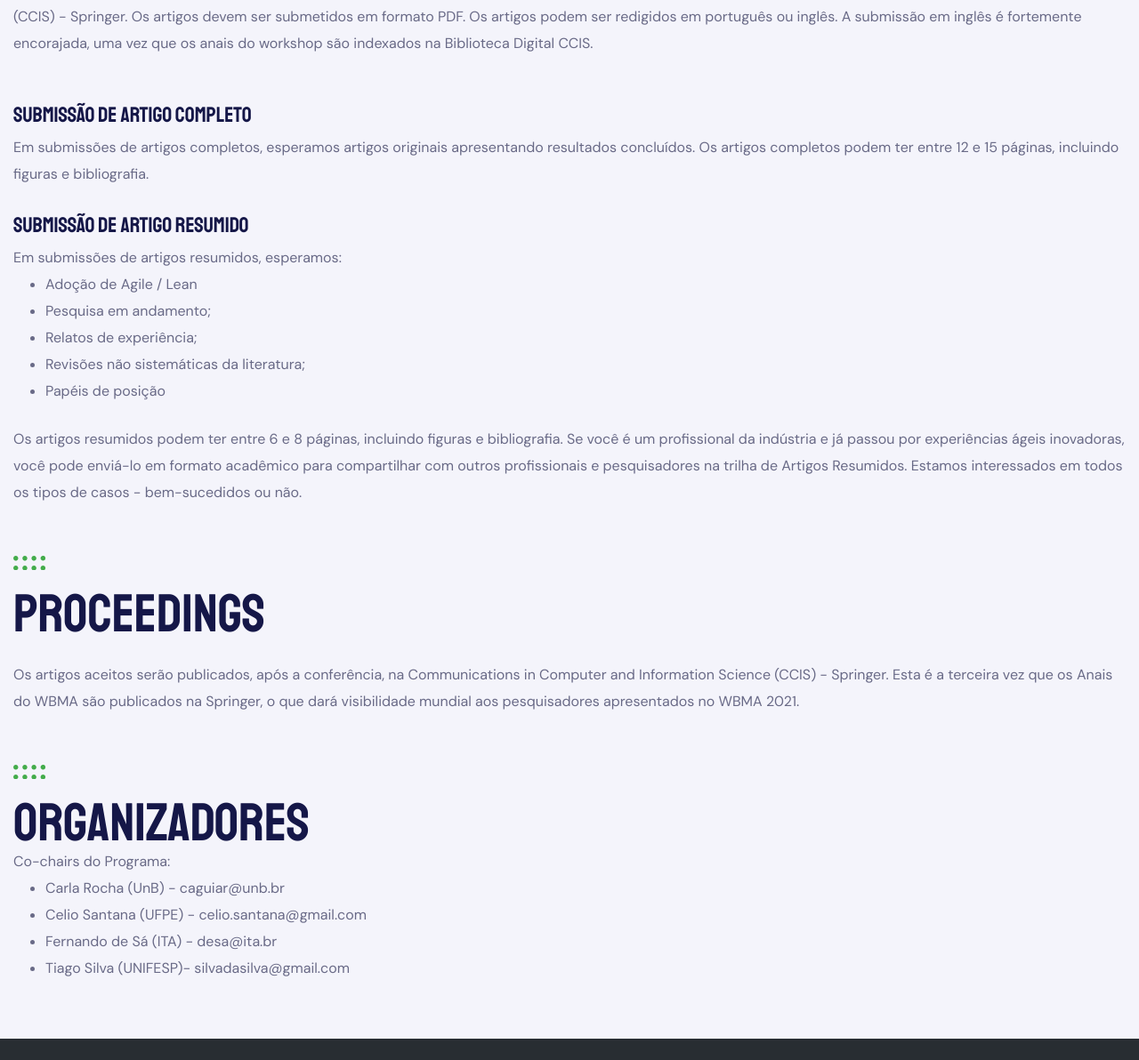
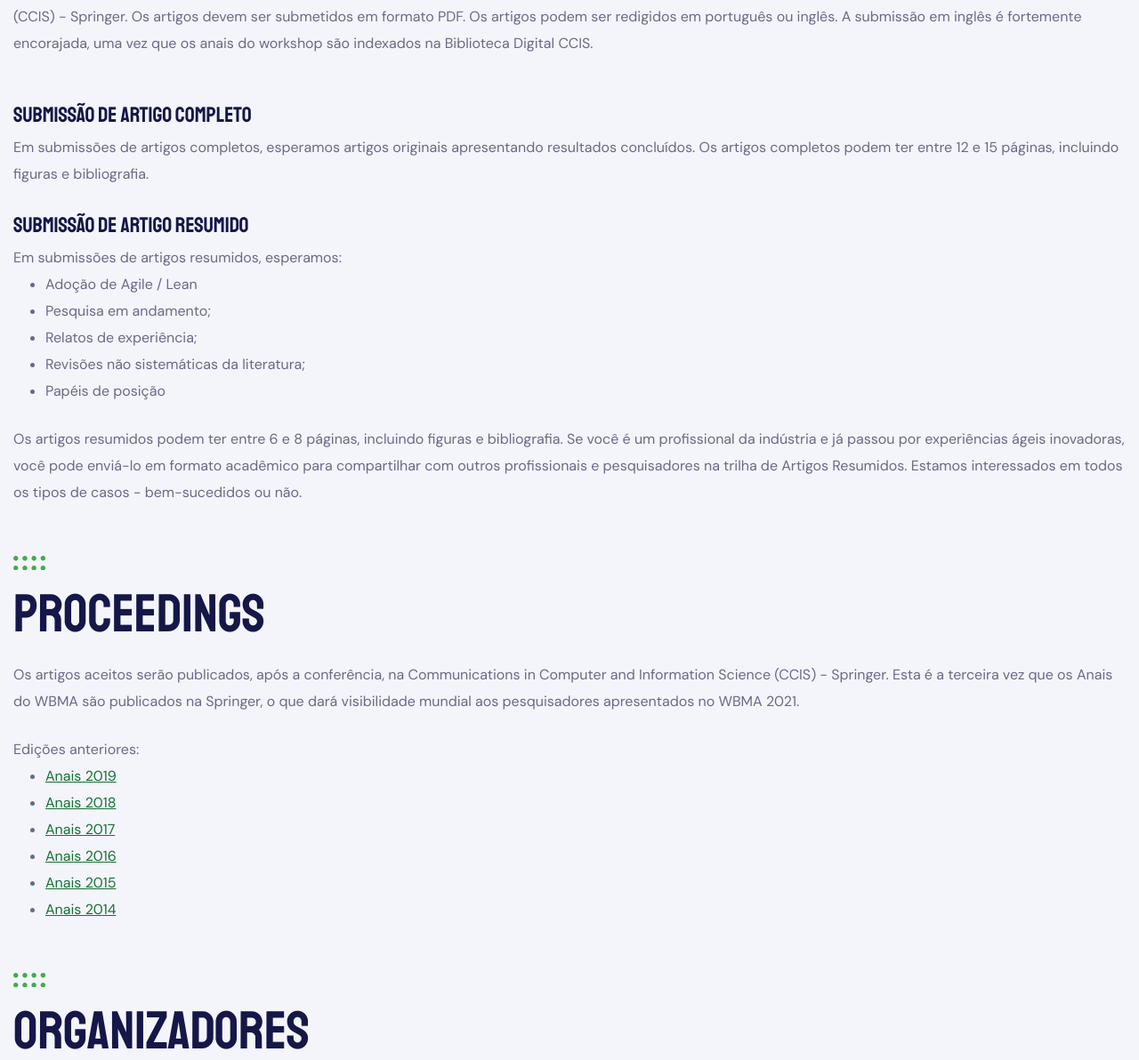
Before and after one commit to ronaldocosta/agilebrazil-site-2021, a Jekyll site: the page built from _pages/wbma.html, in a window 1280 px wide, cut to the strip 2165-3357 px from the top of the page. Shown: the whole strip at 89% size. Built offline with Jekyll 4.4.1, drawn with Linux system fonts in a browser that asks for light colours; nearby versions of some CDN libraries; some web fonts are replaced; library files that are not in the unit come from our copies.

Commit message:
Add past proceedings to wbma page

```diff
--- a/_pages/wbma.html
+++ b/_pages/wbma.html
@@ -114,6 +114,15 @@ permalink: /wbma
     <h2 class="elementor-heading-title elementor-size-default">PROCEEDINGS</h2>
   </div>
   <p class="mt-4">Os artigos aceitos serão publicados, após a conferência, na Communications in Computer and Information Science (CCIS) - Springer. Esta é a terceira vez que os Anais do WBMA são publicados na Springer, o que dará visibilidade mundial aos pesquisadores apresentados no WBMA 2021.</p>
+  Edições anteriores:
+  <ul class="ml-3">
+    <li><a href="https://link.springer.com/book/10.1007/978-3-030-36701-5" target="_blank">Anais 2019</a></li>
+    <li><a href="https://link.springer.com/book/10.1007/978-3-030-14310-7" target="_blank">Anais 2018</a></li>
+    <li><a href="https://link.springer.com/book/10.1007/978-3-319-73673-0" target="_blank">Anais 2017</a></li>
+    <li><a href="https://link.springer.com/book/10.1007/978-3-319-55907-0" target="_blank">Anais 2016</a></li>
+    <li><a href="https://ieeexplore.ieee.org/xpl/conhome/7932338/proceeding" target="_blank">Anais 2015</a></li>
+    <li><a href="http://mtc-m16c.sid.inpe.br/col/sid.inpe.br/mtc-m18/2015/03.20.13.36/doc/@sumario.htm" target="_blank">Anais 2014</a></li>
+  </ul>
 </section>
 
 <section class="wbma-section staff">
--- a/assets/_sass/style.scss
+++ b/assets/_sass/style.scss
@@ -160,11 +160,10 @@ section.home-program {
       color: $logo-dark-green;
     }
   }
-  &.submission {
-    a {
-      text-decoration: underline;
-      color: $logo-dark-green;
-    }
+
+  a {
+    text-decoration: underline;
+    color: $logo-dark-green;
   }
 }
 
```
Lines whose indentation alone changed are shown as unchanged.
